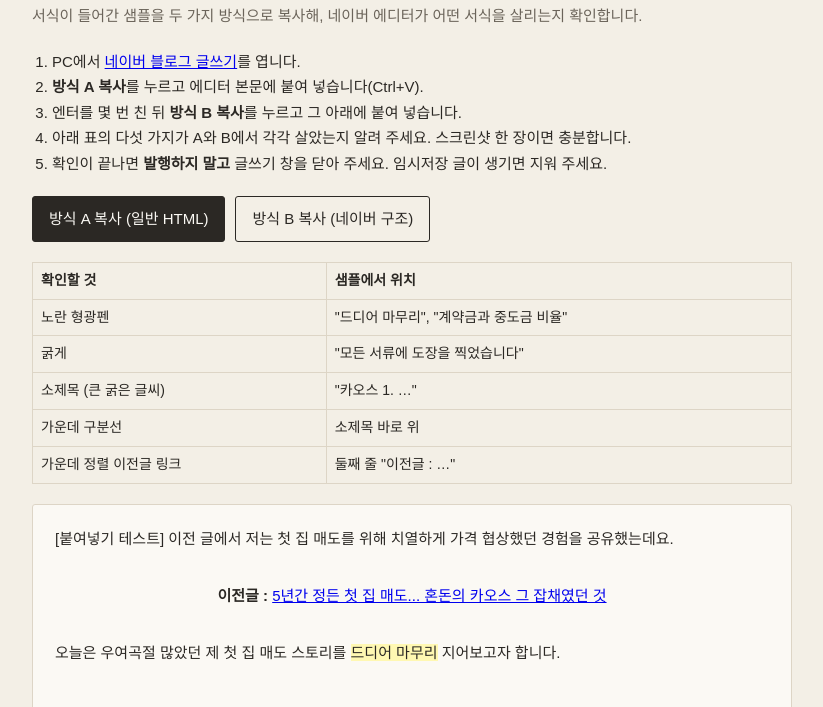
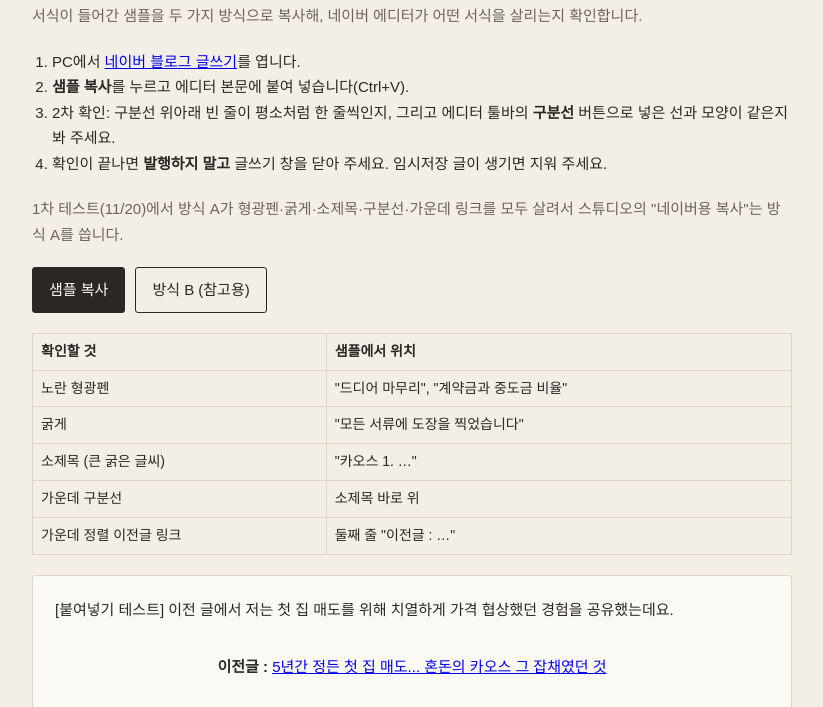
Before and after one commit to haeng-woon-bok/second-brain-workspace, a plain HTML site: page paste-test.html in a window 1280 px wide. Shown: the part 72-779 px from the top of the page, without its empty margins (228-1051 px from the left). Drawn offline with Linux system fonts and the light colour scheme.

Commit message:
fix: 네이버 붙여넣기 시 구분선 위아래 빈 줄이 두 배가 되던 것 정리
1차 붙여넣기 테스트에서 방식 A가 모든 서식을 유지함. 에디터가 구분선
위아래에 빈 줄을 스스로 넣으므로 바로 옆 빈 줄은 복사에서 뺀다.

Co-Authored-By: Claude Opus 5.5 <noreply@anthropic.com>

```diff
--- a/naver-format.js
+++ b/naver-format.js
@@ -82,9 +82,16 @@
       .replace(/==([^=\n]+?)==/g, '$1');
   }
 
-  // 방식 A: 일반 HTML (인라인 스타일)
+  // 구분선 바로 옆 빈 줄은 뺀다: 에디터가 구분선 위아래에 빈 줄을 스스로 하나씩 넣어서
+  // 그대로 두면 간격이 두 배가 됨 (2026-11-20 붙여넣기 테스트)
+  function trimAroundHr(blocks) {
+    return blocks.filter((b, i) => !(b.type === 'empty' &&
+      ((blocks[i - 1] && blocks[i - 1].type === 'hr') || (blocks[i + 1] && blocks[i + 1].type === 'hr'))));
+  }
+
+  // 방식 A: 일반 HTML (인라인 스타일). 테스트에서 형광펜·굵게·소제목·구분선·가운데 링크 모두 유지됨
   function toHtmlA(text) {
-    return parse(text).map((b) => {
+    return trimAroundHr(parse(text)).map((b) => {
       switch (b.type) {
         case 'empty': return '<p><br></p>';
         case 'hr': return '<hr>';
--- a/paste-test.html
+++ b/paste-test.html
@@ -33,15 +33,15 @@
 
   <ol>
     <li>PC에서 <a href="https://blog.naver.com/dad_luckyhappy/postwrite" target="_blank" rel="noopener noreferrer">네이버 블로그 글쓰기</a>를 엽니다.</li>
-    <li><b>방식 A 복사</b>를 누르고 에디터 본문에 붙여 넣습니다(Ctrl+V).</li>
-    <li>엔터를 몇 번 친 뒤 <b>방식 B 복사</b>를 누르고 그 아래에 붙여 넣습니다.</li>
-    <li>아래 표의 다섯 가지가 A와 B에서 각각 살았는지 알려 주세요. 스크린샷 한 장이면 충분합니다.</li>
+    <li><b>샘플 복사</b>를 누르고 에디터 본문에 붙여 넣습니다(Ctrl+V).</li>
+    <li>2차 확인: 구분선 위아래 빈 줄이 평소처럼 한 줄씩인지, 그리고 에디터 툴바의 <b>구분선</b> 버튼으로 넣은 선과 모양이 같은지 봐 주세요.</li>
     <li>확인이 끝나면 <b>발행하지 말고</b> 글쓰기 창을 닫아 주세요. 임시저장 글이 생기면 지워 주세요.</li>
   </ol>
+  <p class="sub">1차 테스트(11/20)에서 방식 A가 형광펜·굵게·소제목·구분선·가운데 링크를 모두 살려서 스튜디오의 "네이버용 복사"는 방식 A를 씁니다.</p>
 
   <div class="row">
-    <button onclick="copy('A')">방식 A 복사 (일반 HTML)</button>
-    <button onclick="copy('B')" class="sec">방식 B 복사 (네이버 구조)</button>
+    <button onclick="copy('A')">샘플 복사</button>
+    <button onclick="copy('B')" class="sec">방식 B (참고용)</button>
   </div>
 
   <table>
```
